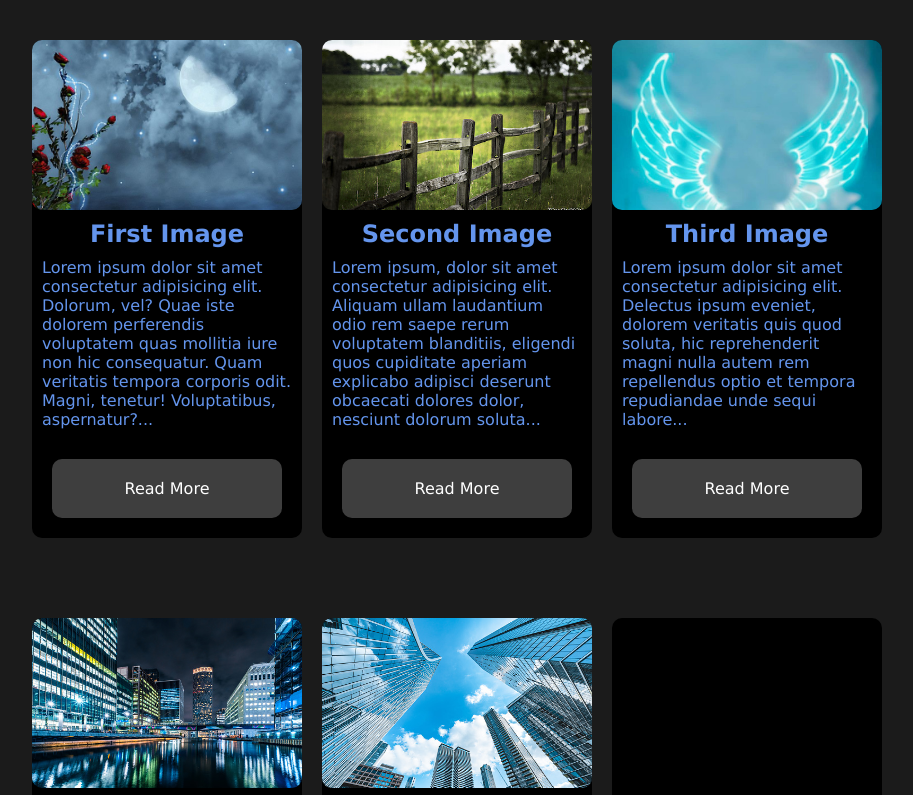
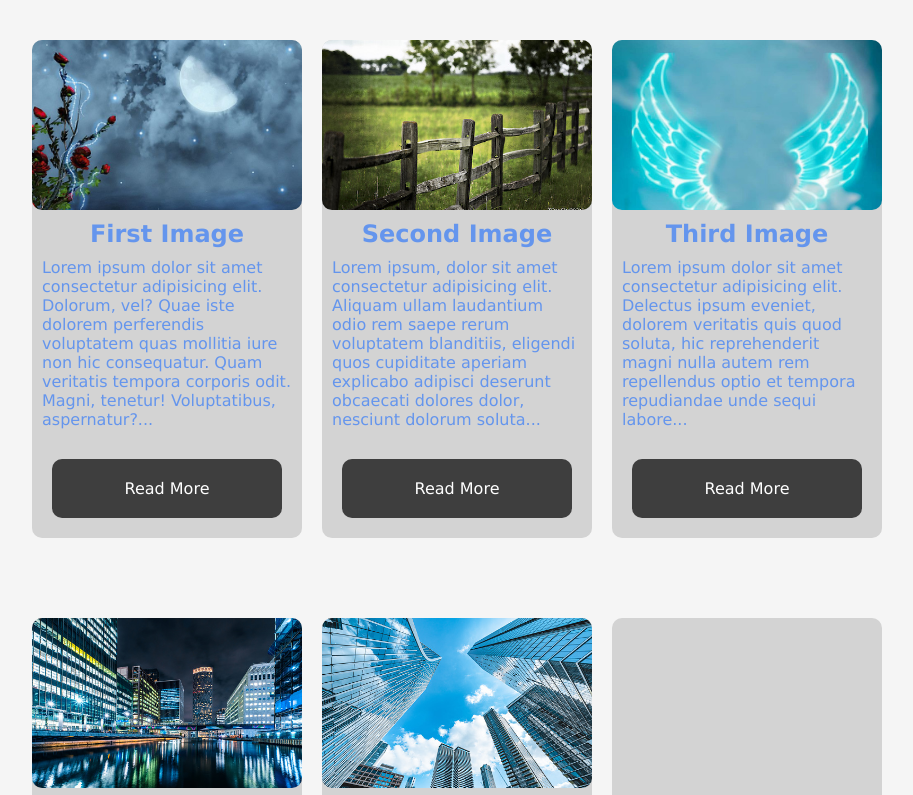
Before and after one commit to adu-steve/Responsive-Card-HtmlandCss, a plain HTML site: page index.html in a window 1280 px wide. Shown: the top 795 px of the page, without its empty margins (183-1096 px from the left). Drawn offline with Linux system fonts and the light colour scheme.

Commit message:
A bit of styling to the cards

```diff
--- a/index.css
+++ b/index.css
@@ -7,7 +7,7 @@
 }
 
 body {
-  background-color: rgb(27, 27, 27);
+  background-color: whitesmoke;
   display: flex;
   justify-content: center;
   align-items: center;
@@ -22,7 +22,7 @@ body {
 }
 
 .card {
-  background-color: black;
+  background-color: lightgrey;
   width: 270px;
   margin: 10px;
   border-radius: 10px;
```
